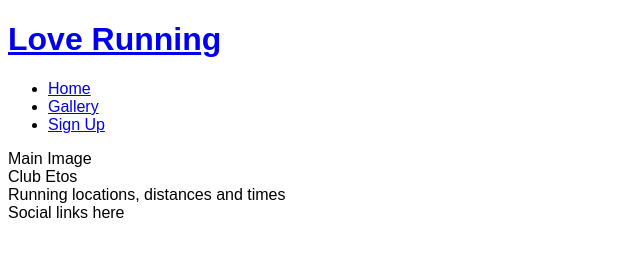
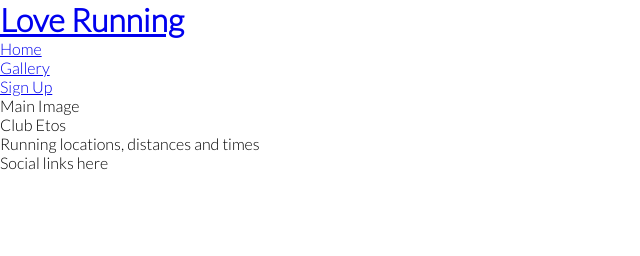
Before and after one commit to katzur/love-running, a plain HTML site: page index.html in a window 1280 px wide. Shown: the whole page, without its empty margins (0-640 px from the left). Drawn offline with Linux system fonts and the light colour scheme.

Commit message:
Add google fonts and remove default padding, margins and borders

```diff
--- a/assets/css/style.css
+++ b/assets/css/style.css
@@ -1 +1,11 @@
-body {font-family: Arial;}
+@import url('https://fonts.googleapis.com/css2?family=Lato:wght@300&family=Oswald&display=swap');
+
+* {
+    margin: 0;
+    padding: 0;
+    border: none;
+}
+
+body {font-family: Lato, sans-serif;
+    font-weight: 300;
+}
```
